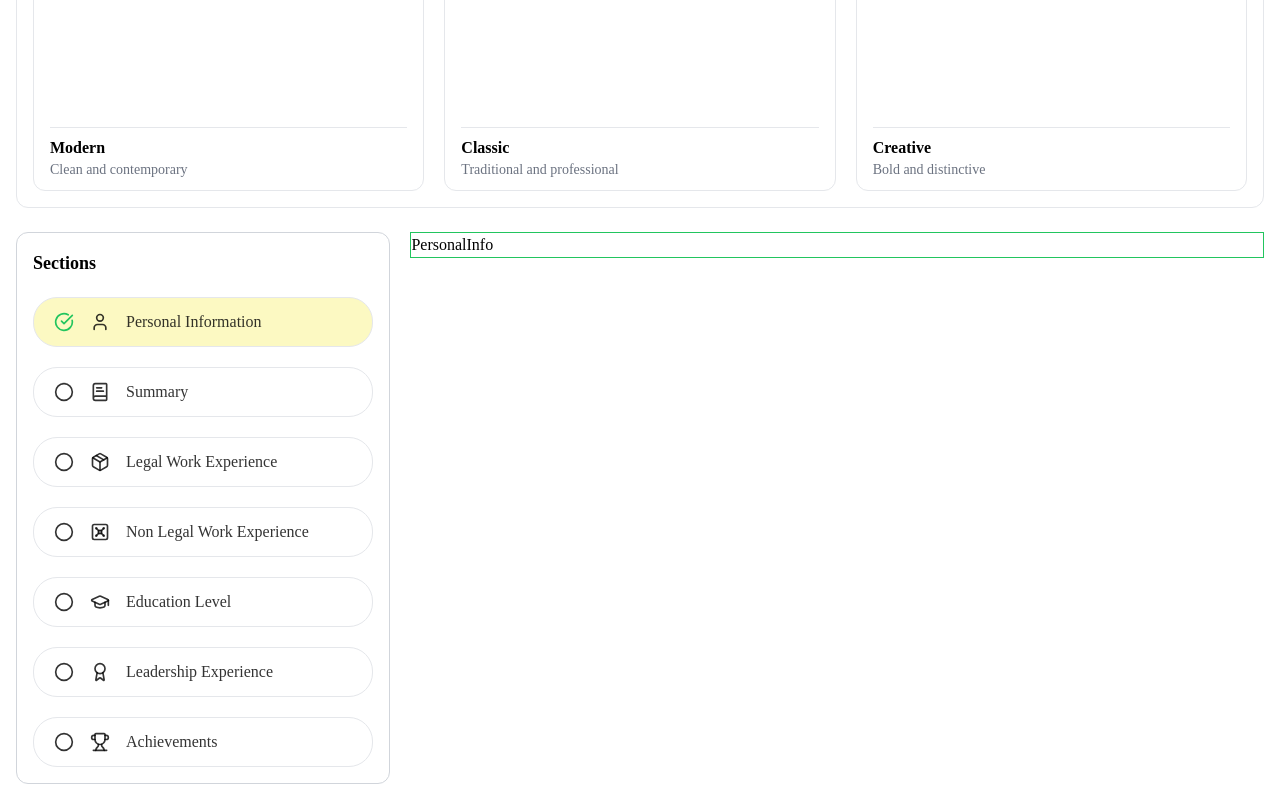
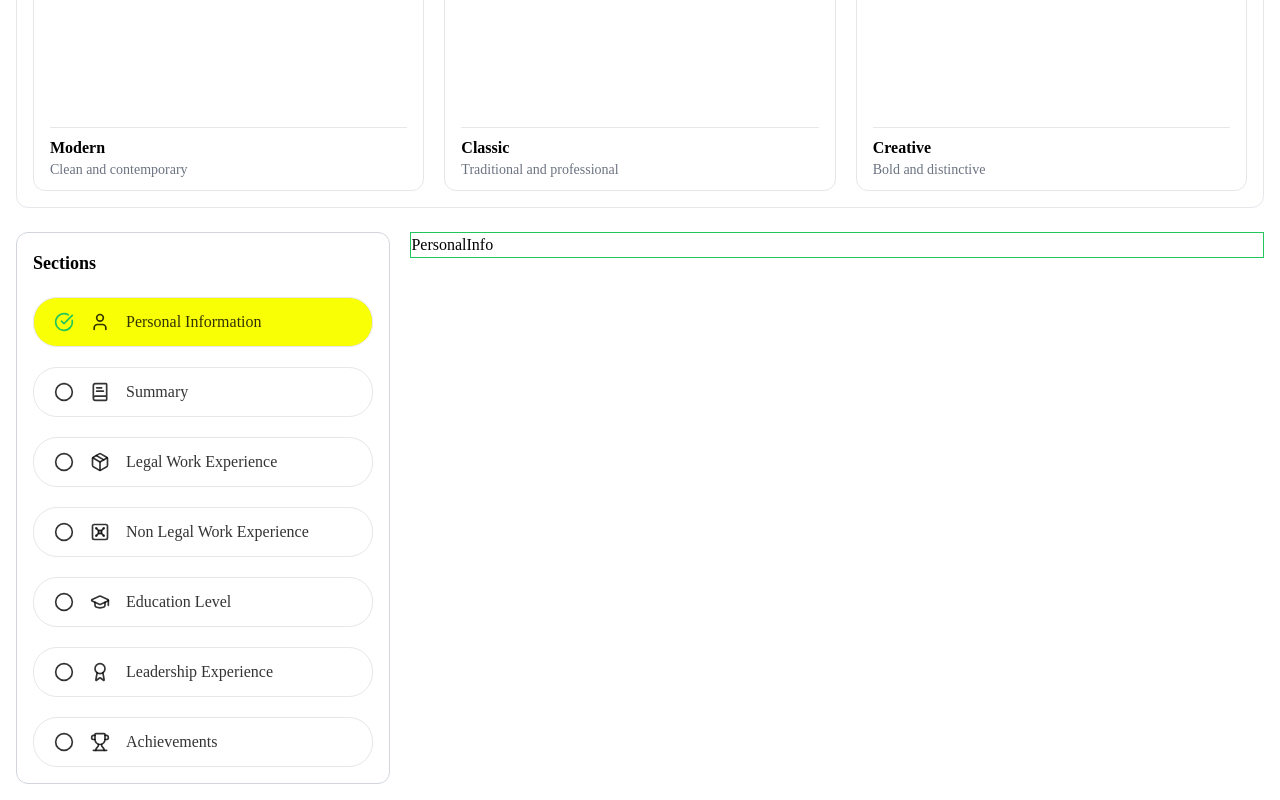
Before and after one commit to FSDTeam-SAA/wasabi-gaming-final-frontend, a Next.js app: page /dashboard/cv-builder in a window 1280 px wide. Shown: the part 634-1434 px from the top of the page. Built offline with nearby package versions, Linux system fonts and the light colour scheme; a web font is replaced by a local one.

Commit message:
color upgrade

```diff
--- a/src/app/dashboard/cv-builder/_components/sections.tsx
+++ b/src/app/dashboard/cv-builder/_components/sections.tsx
@@ -62,7 +62,7 @@ const Sections = () => {
         {items.map((item, index) => (
           <button
             key={index}
-            className={`flex items-center w-full gap-4 px-5 py-3 border border-gray-200 text-black/80 rounded-3xl ${isActive === item.label && "bg-[#fcf9c2]"}`}
+            className={`flex items-center w-full gap-4 px-5 py-3 border border-gray-200 text-black/80 rounded-3xl ${isActive === item.label && "bg-[#f9ff04]"}`}
             onClick={() => setIsActive(item?.label)}
           >
             {isActive === item?.label ? (
```
